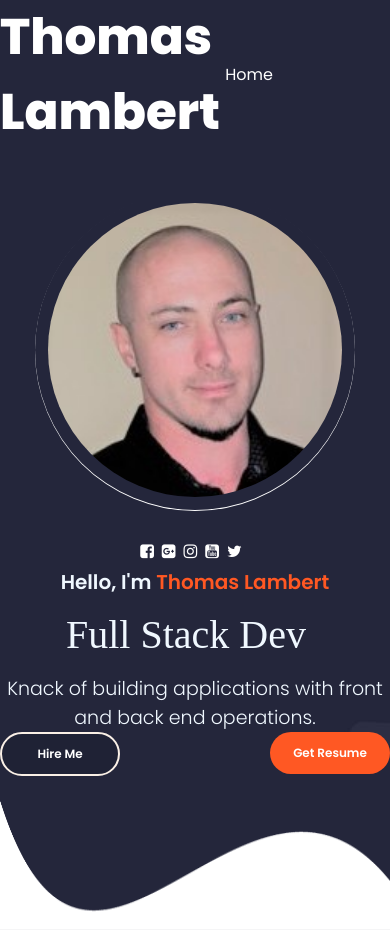
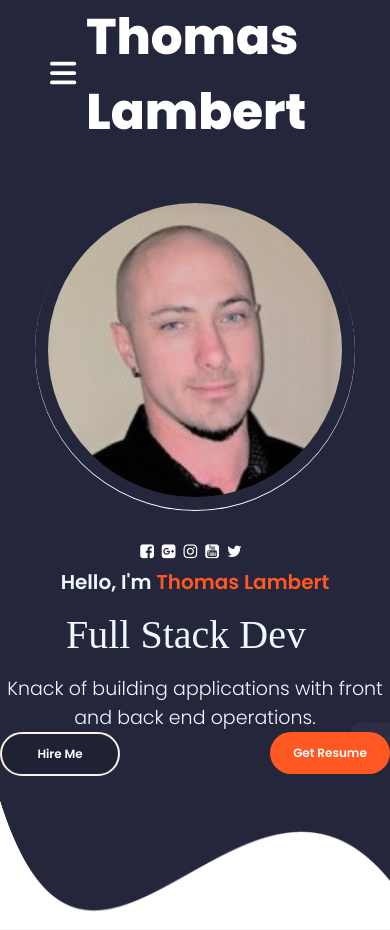
Before and after one commit to dedatekksolutions/portfoliopro, a React (Create React App) app: page / in a window 390 px wide. Built offline with nearby package versions, Linux system fonts and the light colour scheme; a web font is replaced by a local one.

Commit message:
21 responsive header

```diff
--- a/src/PortfolioContainer/Home/Header/Header.css
+++ b/src/PortfolioContainer/Home/Header/Header.css
@@ -36,5 +36,54 @@
 }
 .selected-header-option{
     color:#ff5823;
+}
+
+@media only screen and (max-width: 1110px){
+.header-parent{
+    width:80%;
+}
+}
+@media only screen and (max-width: 970px){
+.header-hamburger{
+    display: block;
+}
+.header-parent{
+    width: 100%;
+    padding:0 40px;
+    position: relative;
+}
+.header-options{
+    display: flex;
+    flex-direction: column;
+    position: absolute;
+    left: -100%;
+    top: 0px;
+    height:100vh;
+    width: 100%;
+    justify-content: space-around;
+    background-color: #1f2235;
+    z-index: 1000;
+    opacity: 0.8;
+    transition: all 0.8s ease-out;
+}
+.header-option-separator{
+    margin:0;
+}
+.selected-header-option{
+    color:var(--white);
+}
+.header-option{
+    color: var(--white);
+}
+.header-hamburger-bars{
+    font-size: 30px;
+    cursor: pointer;
+    margin: 0px 10px;
+    color: var(--white);
+}
+.show-hamburger-options{
+    left: 0;
+    opacity: 1;
+}
 
 }
```
